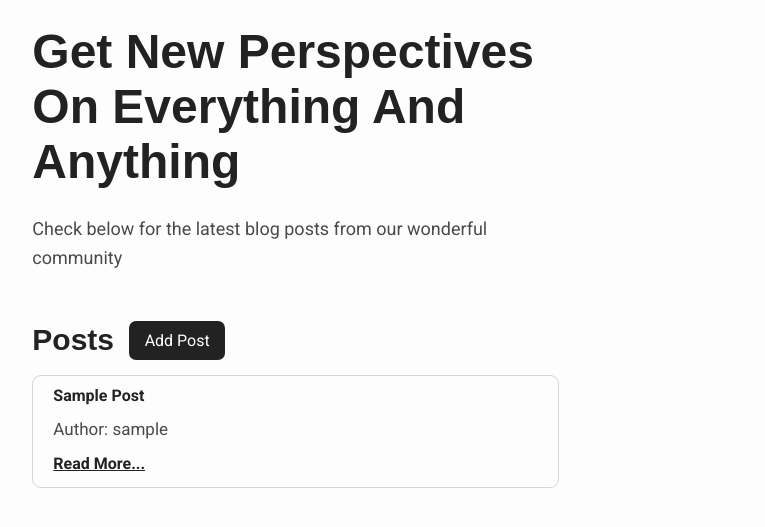
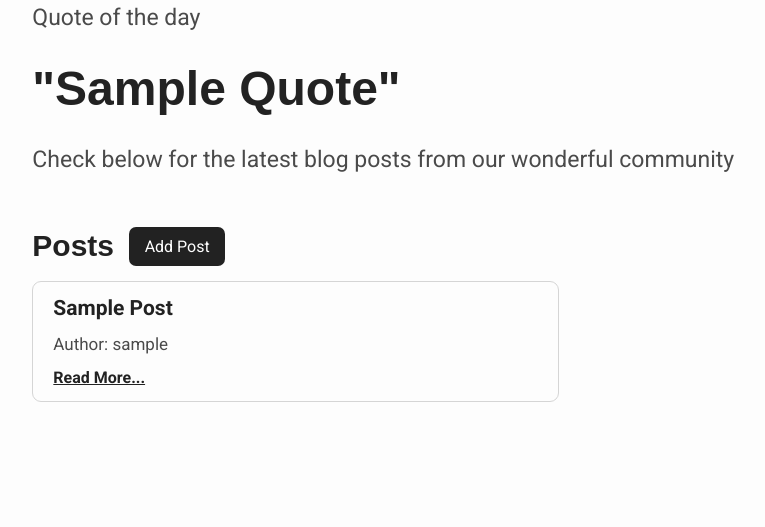
Before and after one commit to victorlomi/Share-It, a Flask app: page / in a window 1280 px wide. Shown: the part 128-655 px from the top of the page, without its empty margins (81-846 px from the left). Run offline with Flask 2, Linux system fonts and the light colour scheme; tables that the repository leaves empty hold one stand-in row (values such as "Sample post"); a database or web service that is not in the repository returns one stand-in record (values such as "Sample title"); data that the repository does not hold is empty; some web fonts are replaced.

Commit message:
add quotes api to project and show the quote on the homepage as quote of the day

```diff
--- a/app/main/routes.py
+++ b/app/main/routes.py
@@ -2,13 +2,19 @@ from flask import render_template, redirect, url_for, flash
 from flask_login import current_user, login_user, logout_user
 from app.main import bp
 from app import db
+import requests
 from app.models import User, Post, Comment
 from app.main import forms
 
 @bp.route('/')
 def index():
+    # get the quote of the day
+    url = "http://quotes.stormconsultancy.co.uk/random.json"
+    response = requests.get(url).json()
+
+    # get all the posts for displaying
     posts = Post.query.all()
-    return render_template('index.html', posts=posts, User=User)
+    return render_template('index.html', posts=posts, User=User, quote=response)
 
 @bp.route('/post/<post_id>', methods=['GET', 'POST'])
 def post(post_id):
--- a/app/static/style.css
+++ b/app/static/style.css
@@ -53,7 +53,7 @@ nav .links a {
 }
 
 .hero-text {
-    grid-column: 2 / span 5;
+    grid-column: 2 / span 8;
 }
 
 .hero-text h1 {
@@ -70,6 +70,15 @@ nav .links a {
     margin: 0;
     line-height: 1.6;
     font-size: 18px;
+}
+
+.hero-text #quote-indicator {
+    font-size: 23px;
+}
+
+
+.hero-text #subtitle {
+    font-size: 23px;
 }
 
 .posts {
@@ -120,7 +129,7 @@ nav .links a {
 
 .post h1 {
     color: #222;
-    font-size: 16px;
+    font-size: 21px;
     font-weight: 700;
     text-transform: capitalize;
 }
--- a/app/templates/index.html
+++ b/app/templates/index.html
@@ -3,10 +3,18 @@
 {% block content %}
     {# hero  #}
     <div class="hero">
+        {% if quote %}
+        <div class="hero-text">
+            <p id="quote-indicator">Quote of the day</p>
+            <h1>"{{ quote.quote }}"</h1>
+            <p id="subtitle">Check below for the latest blog posts from our wonderful community</p>
+        </div>
+        {% else %}
         <div class="hero-text">
             <h1>Get new perspectives on everything and anything</h1>
             <p>Check below for the latest blog posts from our wonderful community</p>
         </div>
+        {% endif %}
     </div>
 
     <div class="posts">
```
